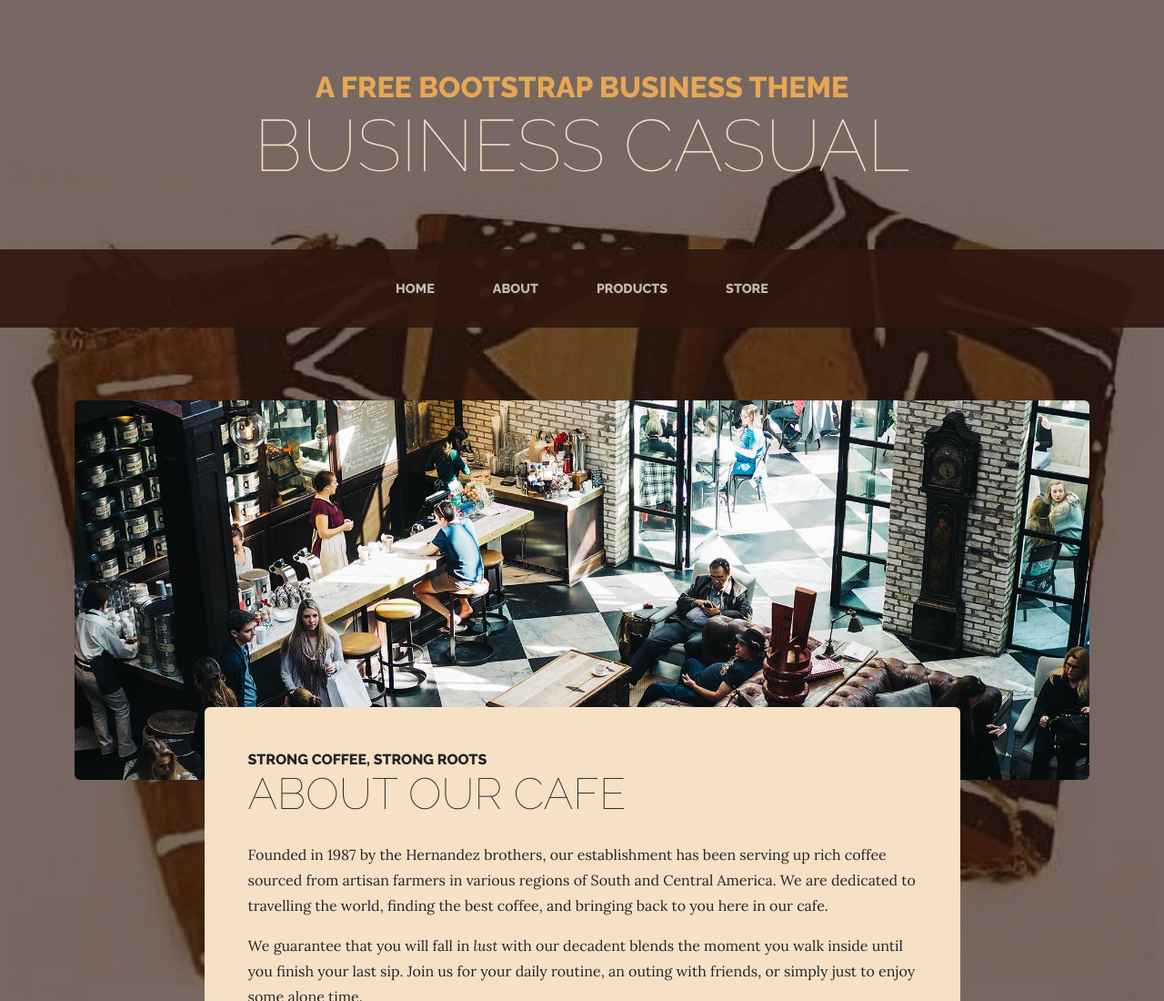
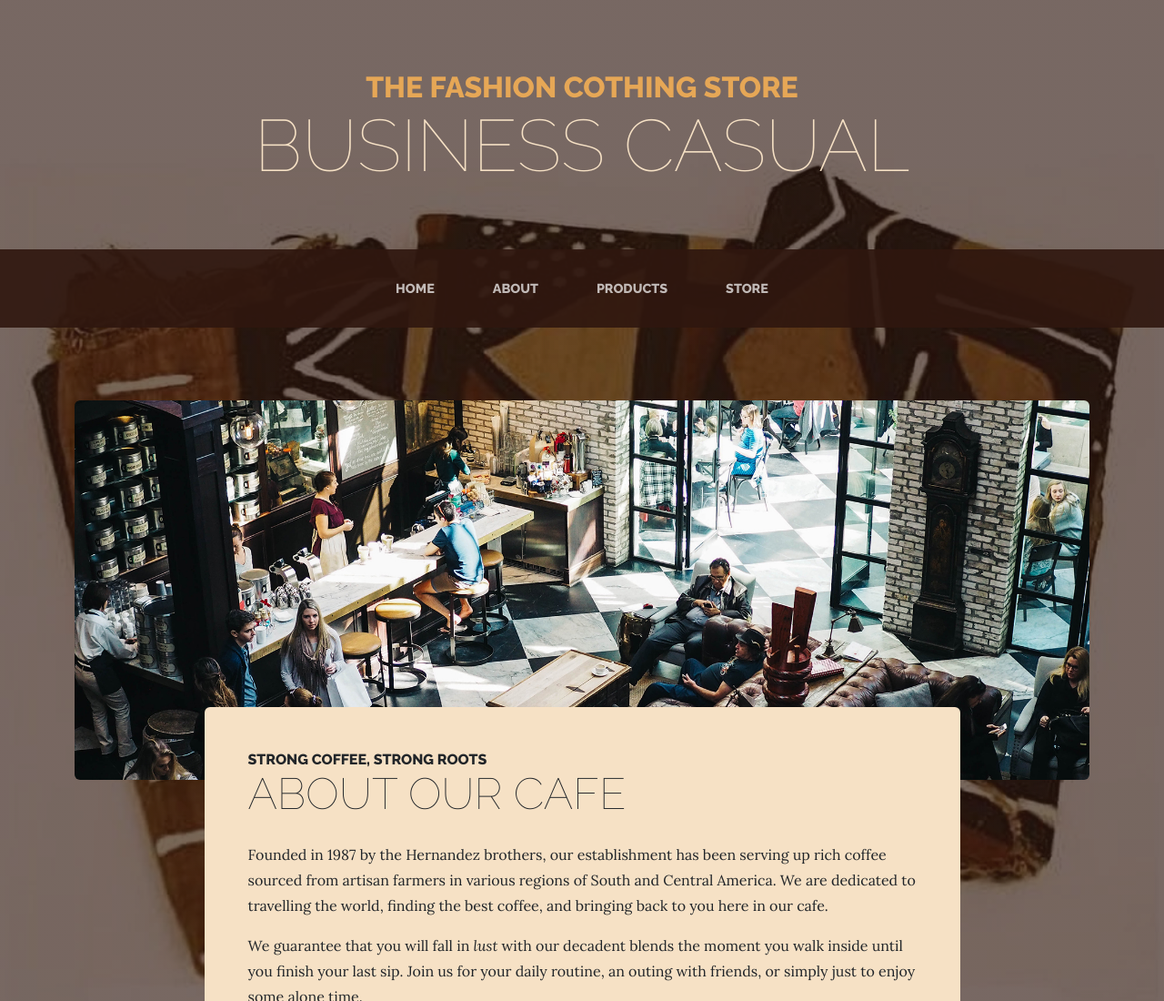
Before and after one commit to Djenedem8/Djenedem8.github.io, a plain HTML site: page about.html in a window 1280 px wide. Shown: the top 1100 px of the page at 91% size. Drawn offline with nearby package versions, Linux system fonts and the light colour scheme.

Commit message:
Update about.html

```diff
--- a/about.html
+++ b/about.html
@@ -16,7 +16,7 @@
     <body>
         <header>
             <h1 class="site-heading text-center text-faded d-none d-lg-block">
-                <span class="site-heading-upper text-primary mb-3">A Free Bootstrap Business Theme</span>
+                <span class="site-heading-upper text-primary mb-3">The fashion cothing store</span>
                 <span class="site-heading-lower">Business Casual</span>
             </h1>
         </header>
```
